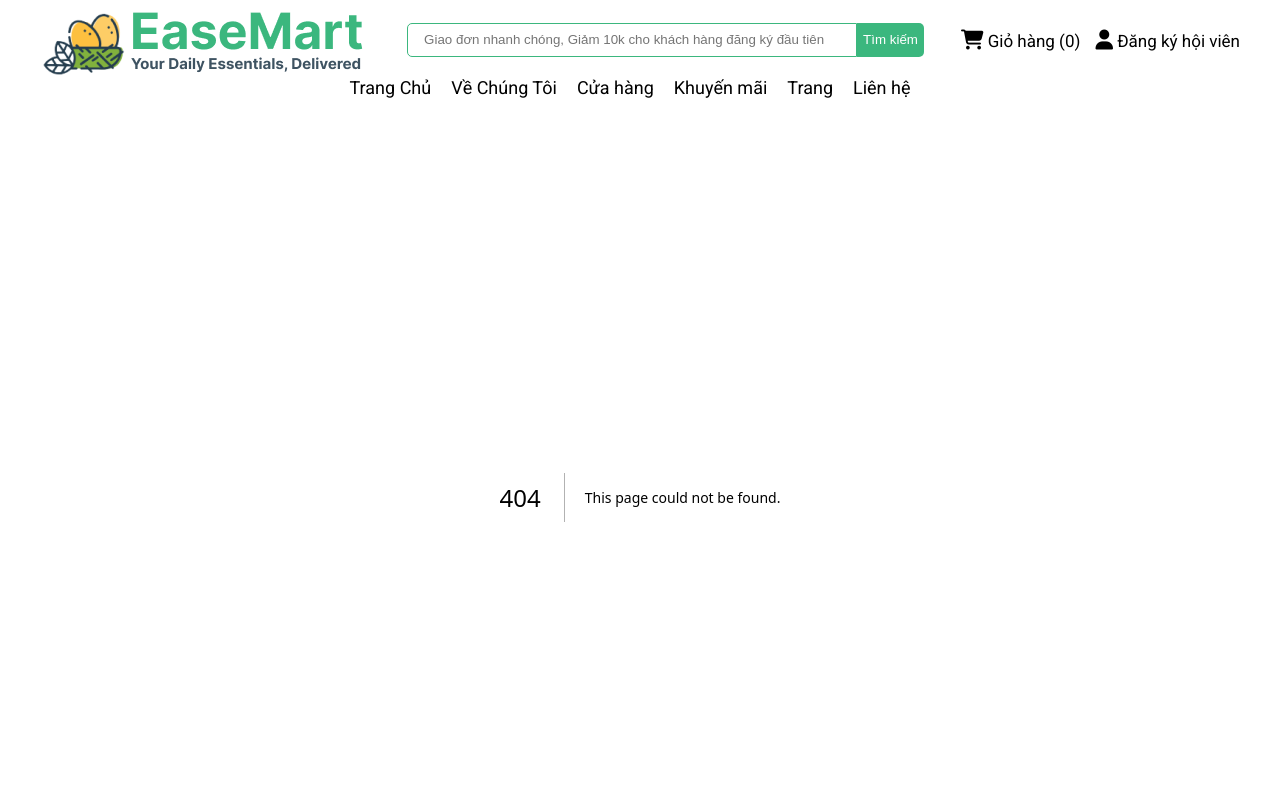
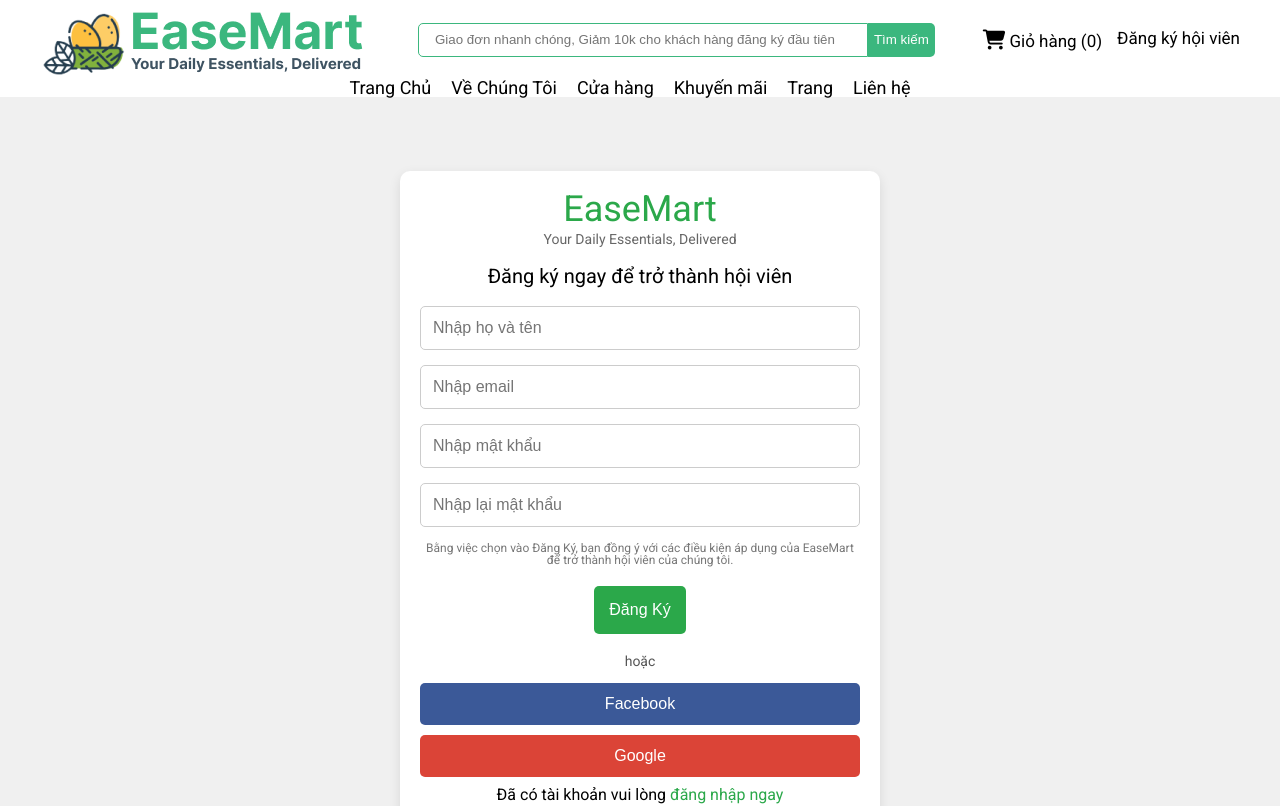
Before and after one commit to TranDaiHuu09072004/DATN_EaseMart, a Next.js app: page /dangky in a window 1280 px wide. Before the commit this address had no page. Shown: the top 806 px of the page. Built offline with nearby package versions, Linux system fonts and the light colour scheme.

Commit message:
Initial commit

```diff
--- a/app/components/Header/Header.js
+++ b/app/components/Header/Header.js
@@ -29,8 +29,8 @@
               </Link>
             </span>
             <span>
-              <Link href="" className={styles.a}>
-                <i class="fa-solid fa-user"></i> Đăng ký hội viên
+              <Link href="/dangky" className={styles.a}>
+              <h2 className={styles.heading}>Đăng ký hội viên</h2>
               </Link>
             </span>
           </div>
--- /dev/null
+++ b/app/dangky/dangky.module.css
@@ -0,0 +1,119 @@
+/* Container chính cho form đăng ký */
+.container {
+    display: flex;
+    justify-content: center;
+    align-items: center;
+    height: 100vh;
+    background-color: #f0f0f0;
+}
+
+/* Form đăng ký chính */
+.formContainer {
+    width: 480px;
+    background-color: #fff;
+    border-radius: 10px;
+    box-shadow: 0 4px 12px rgba(0, 0, 0, 0.1);
+    padding: 20px;
+    text-align: center;
+}
+
+/* Logo và slogan */
+.logo h1 {
+    color: #2BA84A;
+    font-size: 36px;
+    margin-bottom: 5px;
+}
+
+.logo p {
+    color: #666;
+    font-size: 14px;
+    margin-bottom: 20px;
+}
+
+/* Tiêu đề form */
+.heading {
+    font-size: 20px;
+    margin-bottom: 20px;
+}
+
+/* Các trường input trong form */
+.inputField {
+    width: 100%;
+    padding: 12px;
+    margin-bottom: 15px;
+    border-radius: 5px;
+    border: 1px solid #ccc;
+    font-size: 16px;
+}
+
+/* Đoạn văn bản điều khoản */
+.formText {
+    font-size: 12px;
+    color: #777;
+    margin-bottom: 20px;
+}
+
+/* Nút đăng ký */
+.signupBtn {
+    background-color: #2BA84A;
+    color: white;
+    padding: 15px;
+    font-size: 16px;
+    border: none;
+    border-radius: 5px;
+    cursor: pointer;
+    margin-bottom: 20px;
+}
+
+.signupBtn:hover {
+    background-color: #24983e;
+}
+
+/* Phần đăng nhập qua mạng xã hội */
+.socialLogin p {
+    font-size: 14px;
+    color: #555;
+    margin-bottom: 15px;
+}
+
+.socialLogin button {
+    display: block;
+    width: 100%;
+    padding: 12px;
+    margin-bottom: 10px;
+    font-size: 16px;
+    border-radius: 5px;
+    border: none;
+    cursor: pointer;
+}
+
+/* Nút Facebook */
+.facebookBtn {
+    background-color: #3b5998;
+    color: white;
+}
+
+/* Nút Google */
+.googleBtn {
+    background-color: #db4437;
+    color: white;
+}
+
+.socialLogin button:hover {
+    opacity: 0.9;
+}
+
+/* Liên kết điều hướng */
+.linkContainer a {
+    color: #2BA84A;
+    text-decoration: none;
+}
+
+.linkContainer a:hover {
+    text-decoration: underline;
+}
+
+
+.link:hover {
+    text-decoration: underline;
+}
--- /dev/null
+++ b/app/dangky/page.js
@@ -0,0 +1,33 @@
+import React from 'react';
+import Link from 'next/link';
+import styles from './dangky.module.css'; // Import CSS module
+
+export default function DangKy() {
+  return (
+    <div className={styles.container}>
+      <div className={styles.formContainer}>
+        <div className={styles.logo}>
+          <h1>EaseMart</h1>
+          <p>Your Daily Essentials, Delivered</p>
+        </div>
+        <h2 className={styles.heading}>Đăng ký ngay để trở thành hội viên</h2>
+        <form>
+          <input type="text" className={styles.inputField} placeholder="Nhập họ và tên" required />
+          <input type="email" className={styles.inputField} placeholder="Nhập email" required />
+          <input type="password" className={styles.inputField} placeholder="Nhập mật khẩu" required />
+          <input type="password" className={styles.inputField} placeholder="Nhập lại mật khẩu" required />
+          <p className={styles.formText}>
+            Bằng việc chọn vào Đăng Ký, bạn đồng ý với các điều kiện áp dụng của EaseMart để trở thành hội viên của chúng tôi.
+          </p>
+          <button type="submit" className={styles.signupBtn}>Đăng Ký</button>
+        </form>
+        <div className={styles.socialLogin}>
+          <p>hoặc</p>
+          <button className={styles.facebookBtn}>Facebook</button>
+          <button className={styles.googleBtn}>Google</button>
+        </div>
+        <p className={styles.linkContainer}>Đã có tài khoản vui lòng <Link href="#" className={styles.link}>đăng nhập ngay</Link></p>
+      </div>
+    </div>
+  );
+}
```
Also changed, not shown: package.json (+8 -3 lines), tsconfig.json (added, +38 -0 lines), 1 other file (tests, documents, lock files or other folders).
